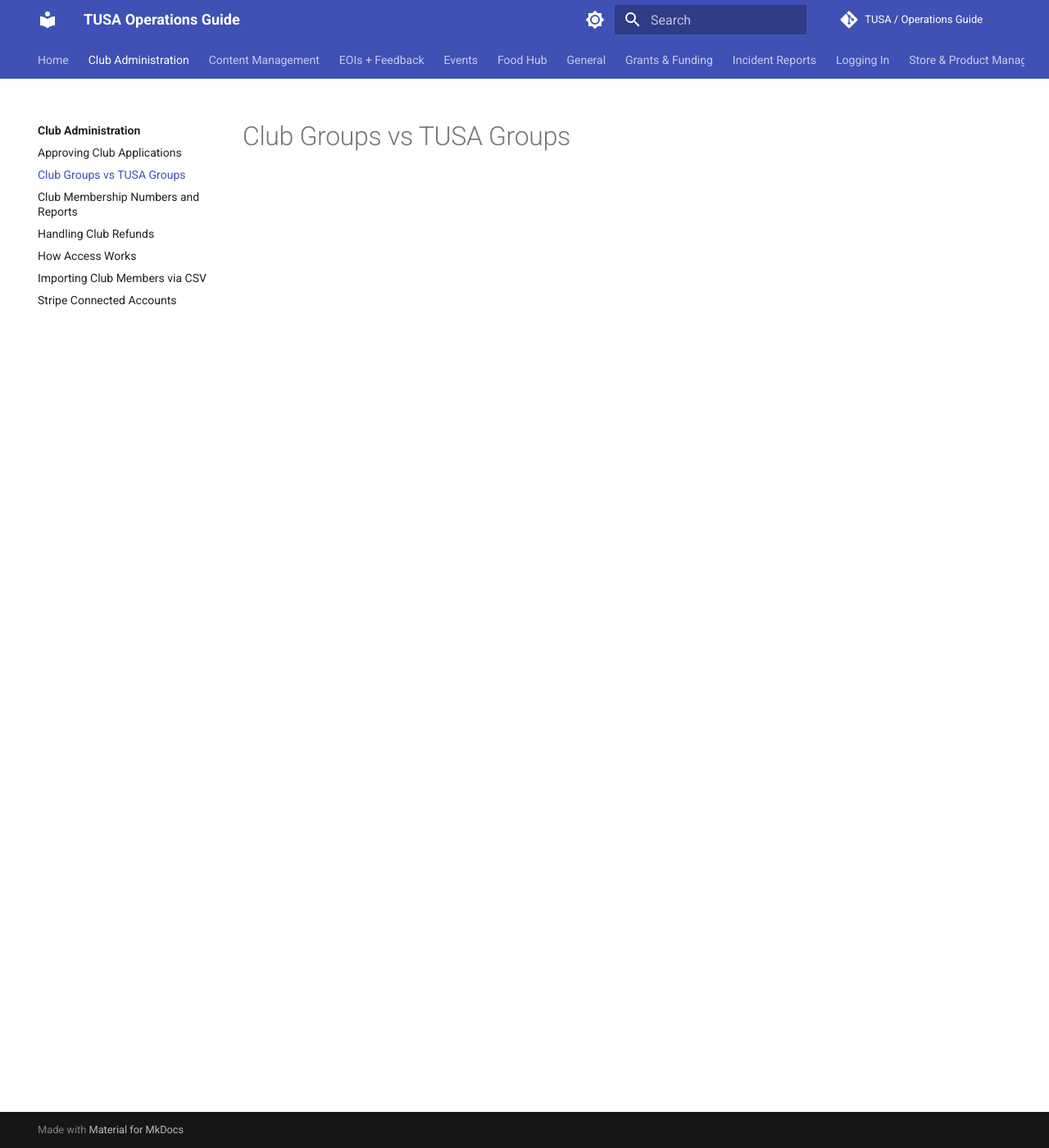
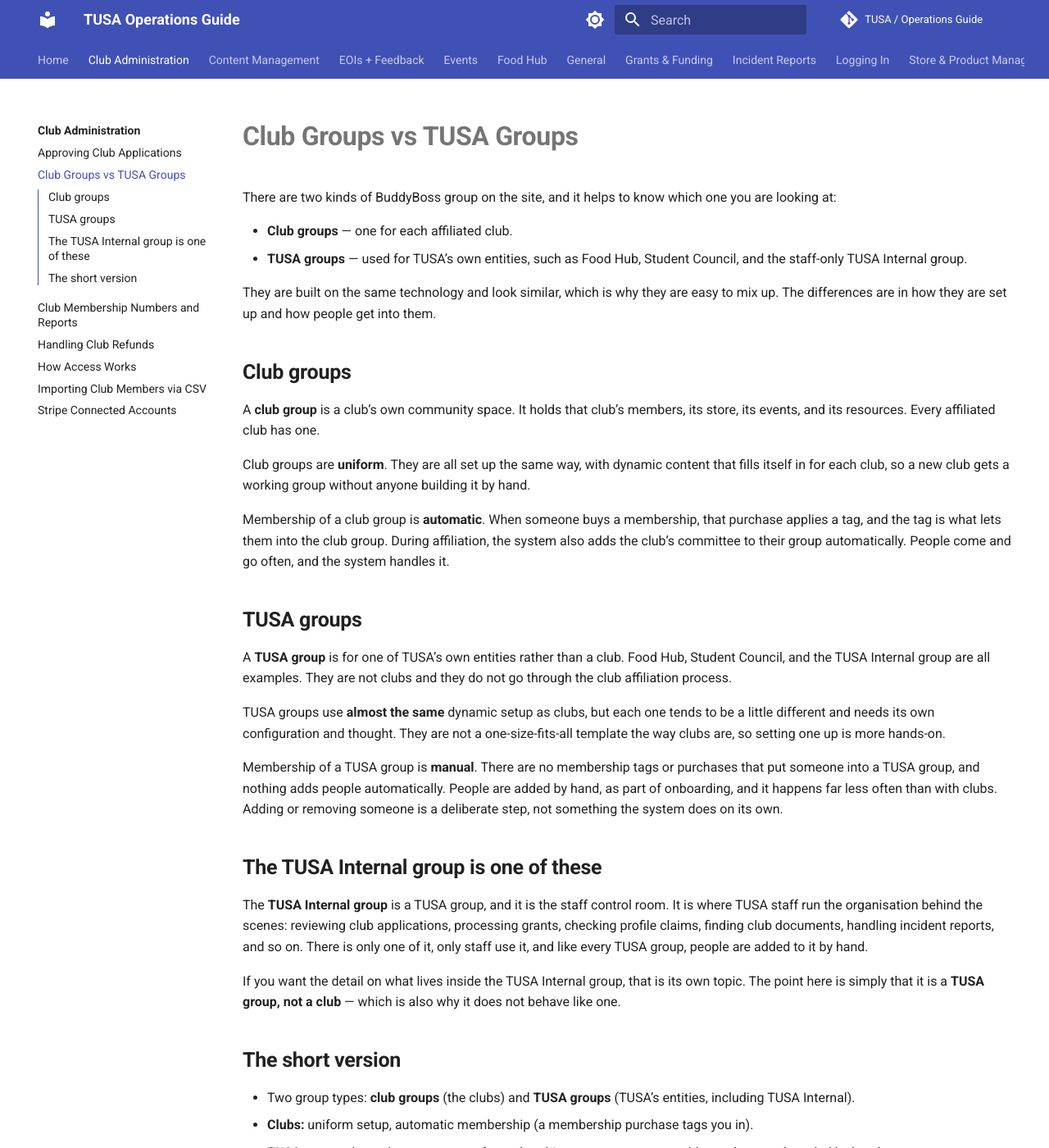
Before and after one commit to dzen-ghazu/TUSA-Operations-Guide, an MkDocs documentation site: the page built from docs/club-administration/club-groups-vs-tusa-groups.md, in a window 1280 px wide and 1400 px high. Shown: the whole window at 82% size. Built offline with MkDocs 1.6.1 and Material for MkDocs 9.7.7, drawn with Linux system fonts in a browser that asks for light colours; comment, search, counter and statistics services are not loaded; some of the changed text lies outside the part shown.

Commit message:
Update docs/club-administration/club-groups-vs-tusa-groups.md (via Pages CMS)

```diff
--- a/docs/club-administration/club-groups-vs-tusa-groups.md
+++ b/docs/club-administration/club-groups-vs-tusa-groups.md
@@ -1,3 +1,56 @@
 ---
 title: Club Groups Vs TUSA Groups
 ---
+# **Club Groups vs TUSA Groups**
+
+There are two kinds of BuddyBoss group on the site, and it helps to know which one you are looking at:
+
+- **Club groups** — one for each affiliated club.
+- **TUSA groups** — used for TUSA’s own entities, such as Food Hub, Student Council, and the staff-only TUSA Internal group.
+
+They are built on the same technology and look similar, which is why they are easy to mix up. The differences are in how they are set up and how people get into them.
+
+
+
+## **Club groups**
+
+
+
+A **club group** is a club’s own community space. It holds that club’s members, its store, its events, and its resources. Every affiliated club has one.
+
+Club groups are **uniform**. They are all set up the same way, with dynamic content that fills itself in for each club, so a new club gets a working group without anyone building it by hand.
+
+Membership of a club group is **automatic**. When someone buys a membership, that purchase applies a tag, and the tag is what lets them into the club group. During affiliation, the system also adds the club’s committee to their group automatically. People come and go often, and the system handles it.
+
+
+
+## **TUSA groups**
+
+
+
+A **TUSA group** is for one of TUSA’s own entities rather than a club. Food Hub, Student Council, and the TUSA Internal group are all examples. They are not clubs and they do not go through the club affiliation process.
+
+TUSA groups use **almost the same** dynamic setup as clubs, but each one tends to be a little different and needs its own configuration and thought. They are not a one-size-fits-all template the way clubs are, so setting one up is more hands-on.
+
+Membership of a TUSA group is **manual**. There are no membership tags or purchases that put someone into a TUSA group, and nothing adds people automatically. People are added by hand, as part of onboarding, and it happens far less often than with clubs. Adding or removing someone is a deliberate step, not something the system does on its own.
+
+
+
+## **The TUSA Internal group is one of these**
+
+
+
+The **TUSA Internal group** is a TUSA group, and it is the staff control room. It is where TUSA staff run the organisation behind the scenes: reviewing club applications, processing grants, checking profile claims, finding club documents, handling incident reports, and so on. There is only one of it, only staff use it, and like every TUSA group, people are added to it by hand.
+
+If you want the detail on what lives inside the TUSA Internal group, that is its own topic. The point here is simply that it is a **TUSA group, not a club** — which is also why it does not behave like one.
+
+
+
+## **The short version**
+
+
+
+- Two group types: **club groups** (the clubs) and **TUSA groups** (TUSA’s entities, including TUSA Internal).
+- **Clubs:** uniform setup, automatic membership (a membership purchase tags you in).
+- **TUSA groups:** bespoke setup, **manual** membership — no tags, no auto-add, people are onboarded by hand.
+- The TUSA Internal group is a TUSA group, which is why it is not, and does not work like, a club.
```
